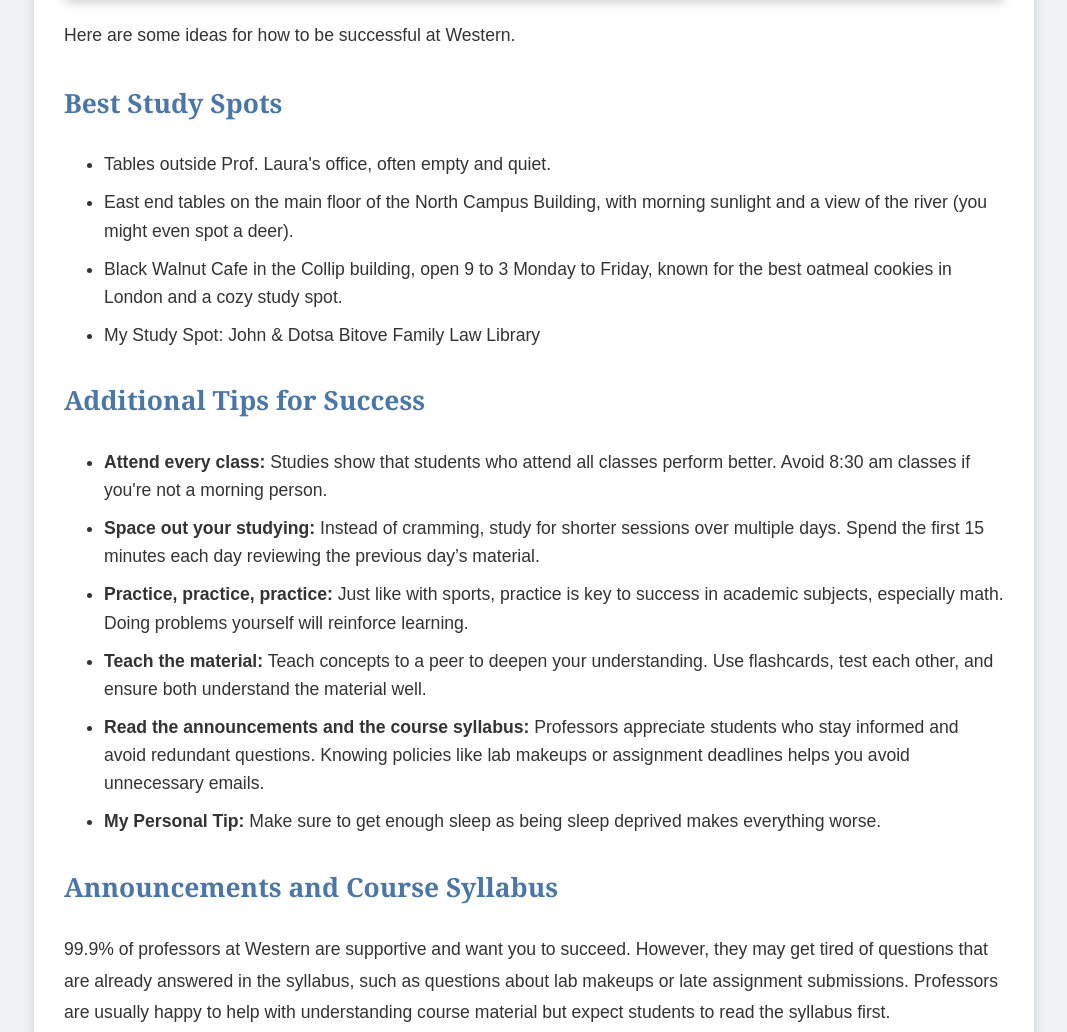
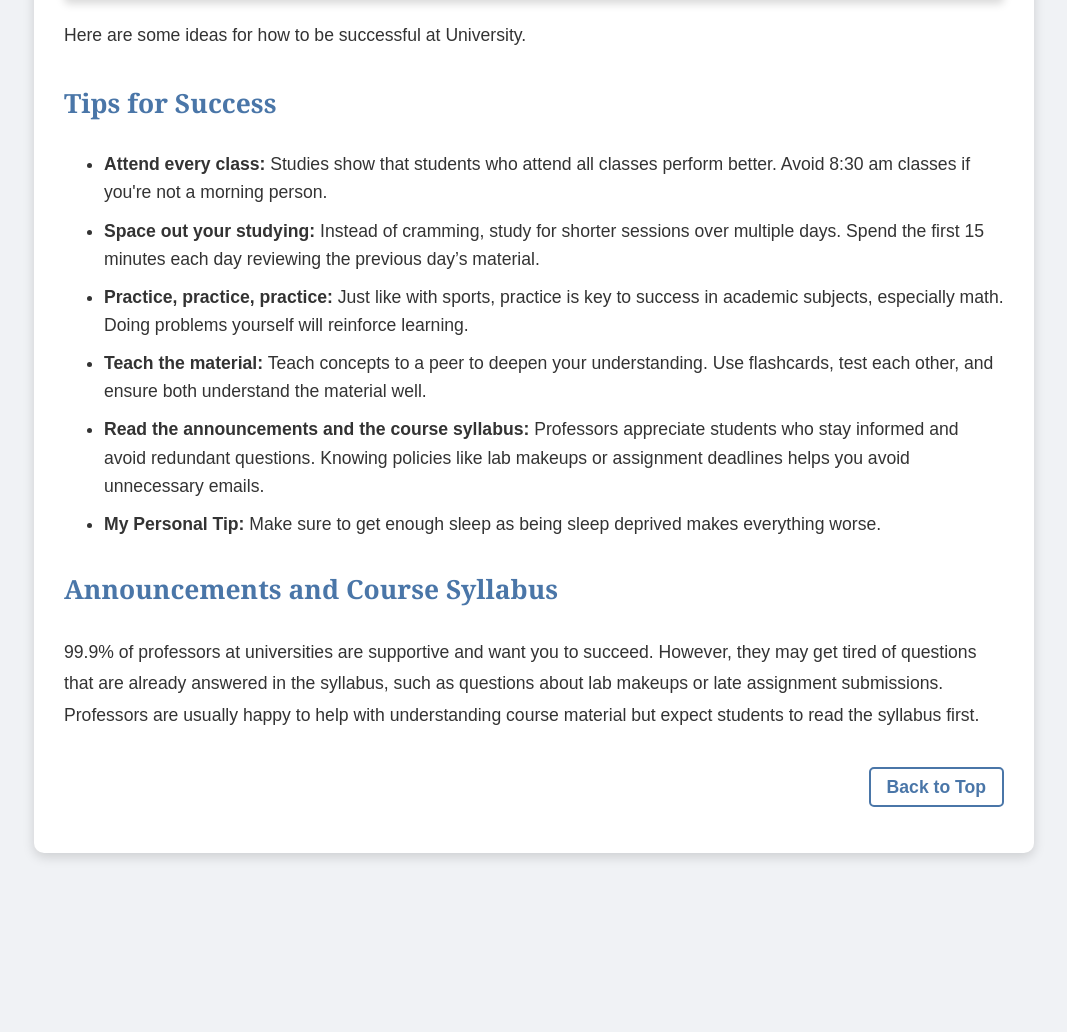
Before and after one commit to uddinmehrab/AndrewWebAssign1, a plain HTML site: page tipsandtricks.html in a window 1280 px wide. Shown: the part 822-1854 px from the top of the page, without its empty margins (106-1173 px from the left). After the commit the page ends 1715 px from the top, so only its background shows below. Drawn offline with Linux system fonts and the light colour scheme.

Commit message:
update tips and tricks

```diff
--- a/tipsandtricks.html
+++ b/tipsandtricks.html
@@ -30,19 +30,10 @@
             <td class="content">
                 <h2>Tips & Tricks</h2>
                 <img src="images/tipsandtricks.jpg" alt="Tips and Tricks Image" title='Tips and Tricks Image'>
-                <p>Here are some ideas for how to be successful at Western.</p>
+                <p>Here are some ideas for how to be successful at University.</p>
 
 
-                <h3>Best Study Spots</h3>
-                <ul>
-                    <li>Tables outside Prof. Laura's office, often empty and quiet.</li>
-                    <li>East end tables on the main floor of the North Campus Building, with morning sunlight and a view of the river (you might even spot a deer).</li>
-                    <li>Black Walnut Cafe in the Collip building, open 9 to 3 Monday to Friday, known for the best oatmeal cookies in London and a cozy study spot.</li>
-                    <li>My Study Spot: John & Dotsa Bitove Family Law Library</li>
-                </ul>
-
-
-                <h3>Additional Tips for Success</h3>
+                <h3>Tips for Success</h3>
                 <ul>
                     <li><strong>Attend every class:</strong> Studies show that students who attend all classes perform better. Avoid 8:30 am classes if you're not a morning person.</li>
                     <li><strong>Space out your studying:</strong> Instead of cramming, study for shorter sessions over multiple days. Spend the first 15 minutes each day reviewing the previous day’s material.</li>
@@ -54,7 +45,7 @@
 
 
                 <h3 id="announcements">Announcements and Course Syllabus</h3>
-                <p>99.9% of professors at Western are supportive and want you to succeed. However, they may get tired of questions that are already answered in the syllabus, such as questions about lab makeups or late assignment submissions. Professors are usually happy to help with understanding course material but expect students to read the syllabus first.</p>
+                <p>99.9% of professors at universities are supportive and want you to succeed. However, they may get tired of questions that are already answered in the syllabus, such as questions about lab makeups or late assignment submissions. Professors are usually happy to help with understanding course material but expect students to read the syllabus first.</p>
 
 
                 <p class="back-to-top"><a href="#top">Back to Top</a></p>
```
